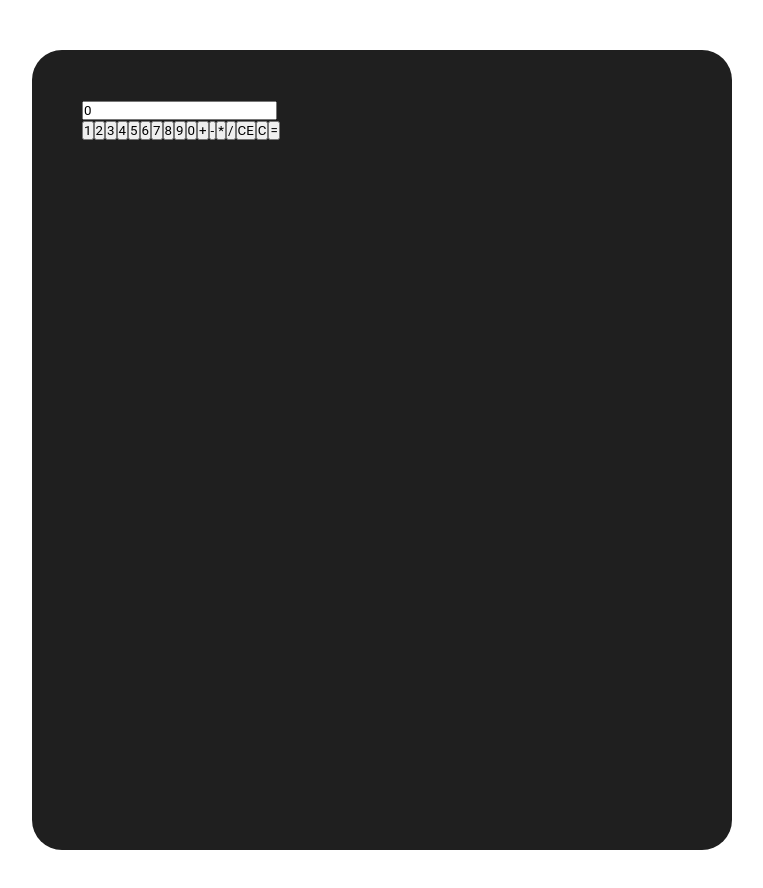
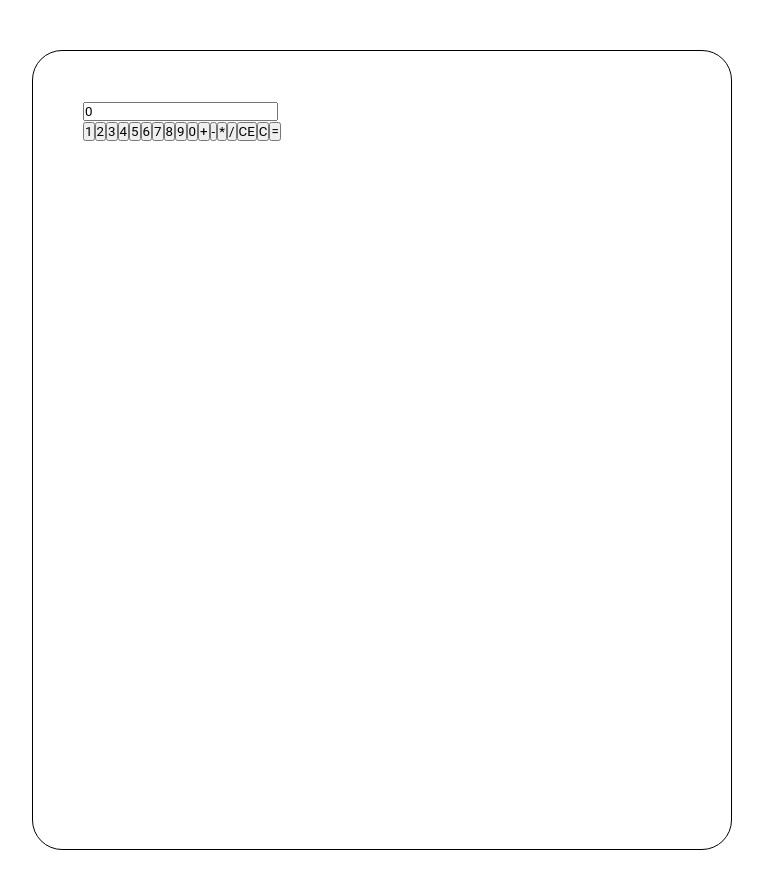
Before and after one commit to Kaipaeff/cacl, a React (Create React App) app: page / in a window 1280 px wide. Shown: the top 888 px of the page, without its empty margins (258-1021 px from the left). Built offline with nearby package versions, Linux system fonts and the light colour scheme.

Commit message:
buttons mapped

```diff
--- a/src/components/app/app.module.css
+++ b/src/components/app/app.module.css
@@ -12,7 +12,8 @@
   max-width: 700px;
   height: 800px;
   margin: 50px auto;
-  background-color: #1f1f1f;
+  background-color: #ffffff;
   border-radius: 30px;
+  border: 1px solid #000000;
   padding: 50px;
 }
--- a/src/components/calculator/Calculator.jsx
+++ b/src/components/calculator/Calculator.jsx
@@ -1,13 +1,16 @@
-import React from "react";
+import React, { useState } from "react";
 import style from './calculator.module.css'
 
 import Buttons from '../../buttons/Buttons'
 
 export default function Calculator() {
+
+  const [value, setValue] = useState('0')
+
   return (
     <div className={style.container}>
       <div className={style.output}>
-        <input type="text" defaultValue='0' />
+        <input type="text" defaultValue={value} />
       </div>
       <div className={style.buttons}>
         {Buttons.buttons.map(el => <button>{el.val}</button>)}
```
